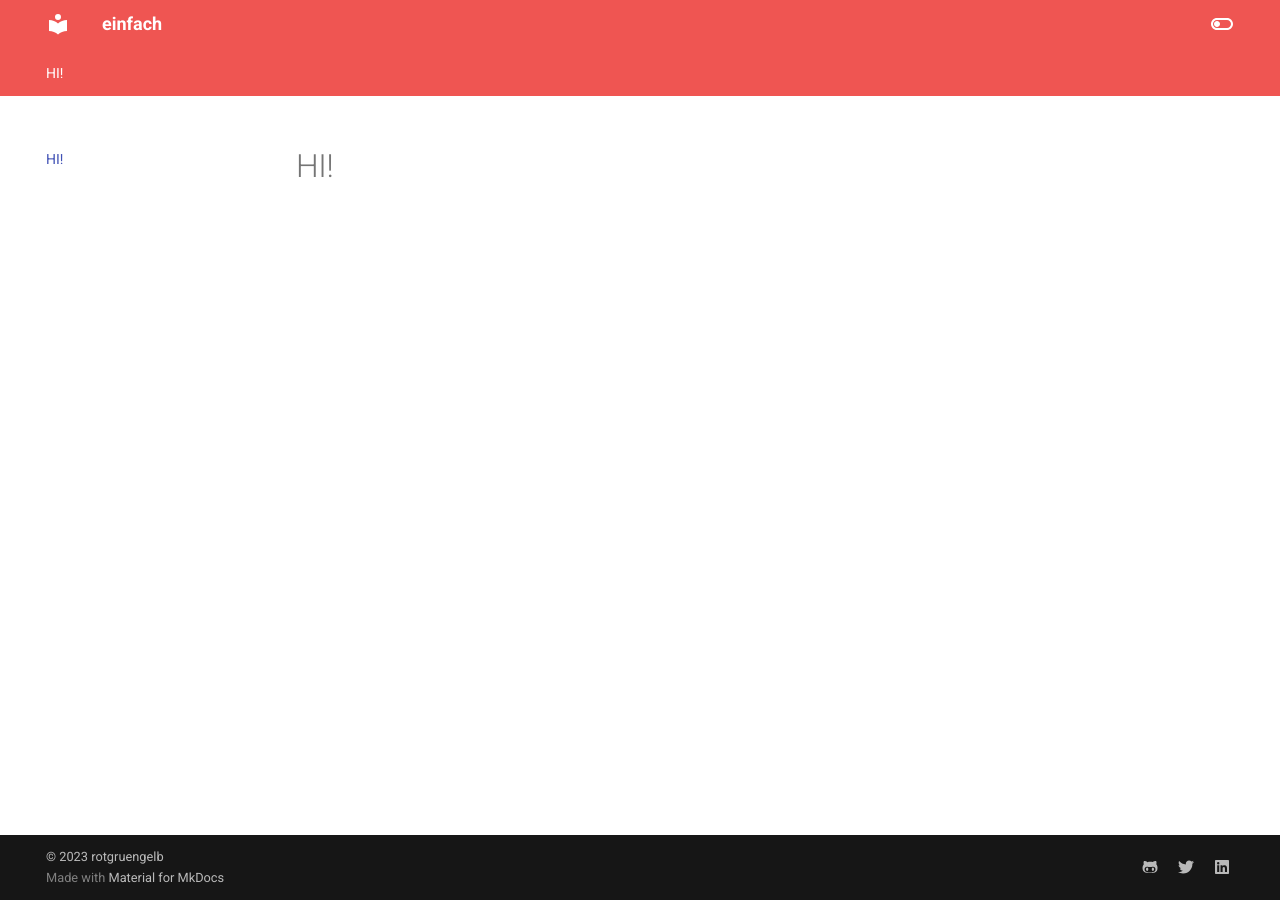
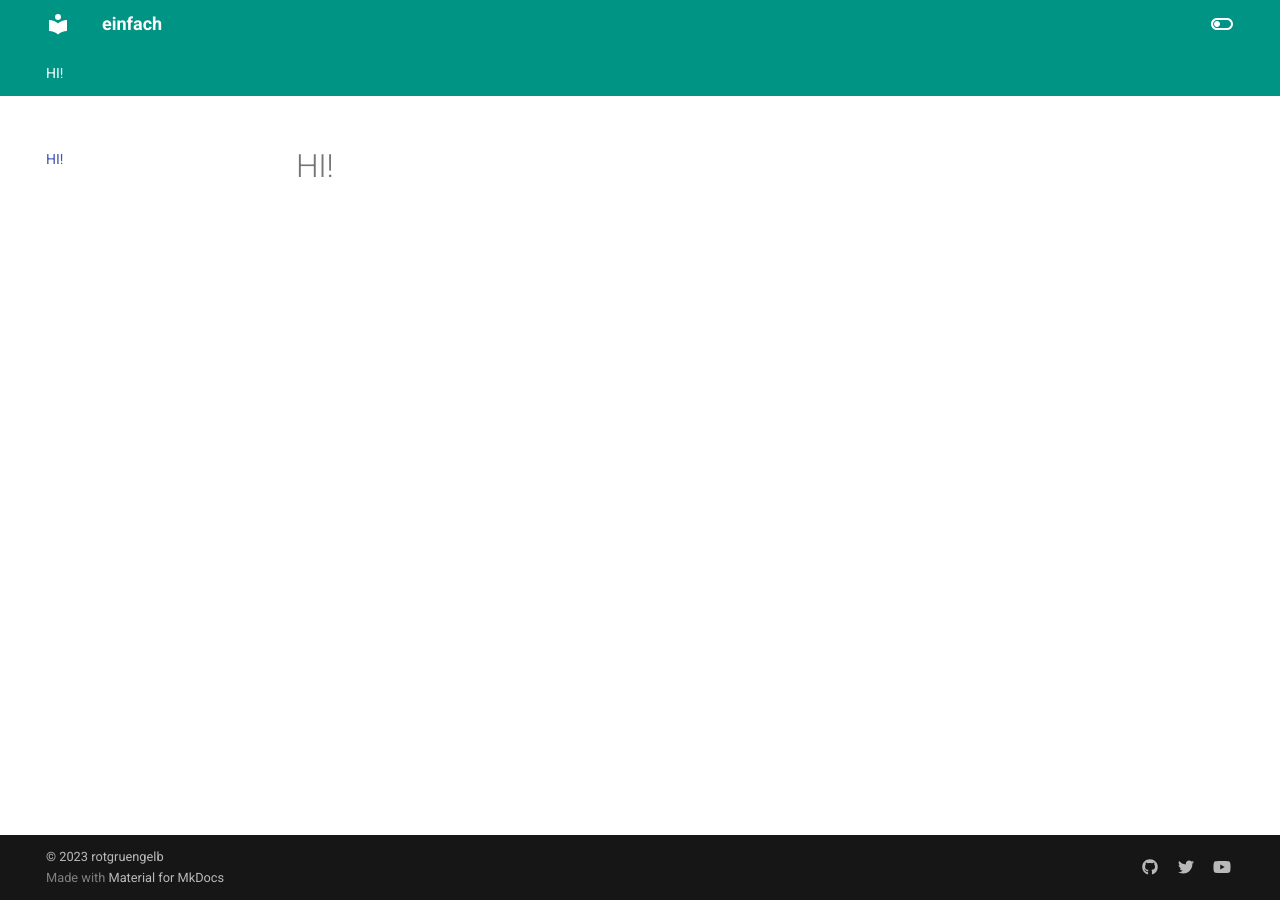
Before and after one commit to rotgruengelb/einfach, an MkDocs documentation site: the page built from docs/index.md, in a window 1280 px wide. Built offline with MkDocs 1.6.1 and Material for MkDocs 9.7.7, drawn with Linux system fonts in a browser that asks for light colours.

Commit message:
improvements

```diff
--- a/mkdocs.yml
+++ b/mkdocs.yml
@@ -14,18 +14,18 @@ theme:
     - content.code.copy
   language: en
   palette:
-    - scheme: dark
+    - scheme: light
       toggle:
         icon: material/toggle-switch-off-outline
-        name: Switch to light mode
-      primary: red
-      accent: lime
-    - scheme: slate
-      toggle:
-        icon: material/toggle-switch
         name: Switch to dark mode
       primary: teal
       accent: purple
+    - scheme: default
+      toggle:
+        icon: material/toggle-switch
+        name: Switch to light mode
+      primary: teal
+      accent: lime
 
 
 plugins:
@@ -33,12 +33,12 @@ plugins:
 
 extra:
   social:
-    - icon: fontawesome/brands/github-alt
-      link: https://github.com/james-willett
+    - icon: fontawesome/brands/github
+      link: https://github.com/rotgruengelb
     - icon: fontawesome/brands/twitter
-      link: https://twitter.com/TheJamesWillett
-    - icon: fontawesome/brands/linkedin
-      link: https://www.linkedin.com/in/willettjames/
+      link: https://twitter.com/rotgruengelblab
+    - icon: fontawesome/brands/youtube
+      link: https://youtube.com/rotgruengelb
 
 markdown_extensions:
   - pymdownx.highlight:
```
